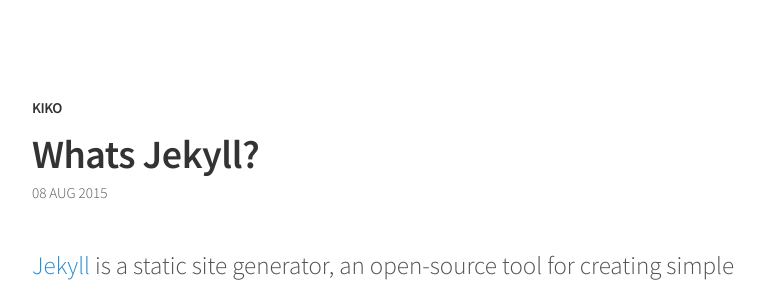
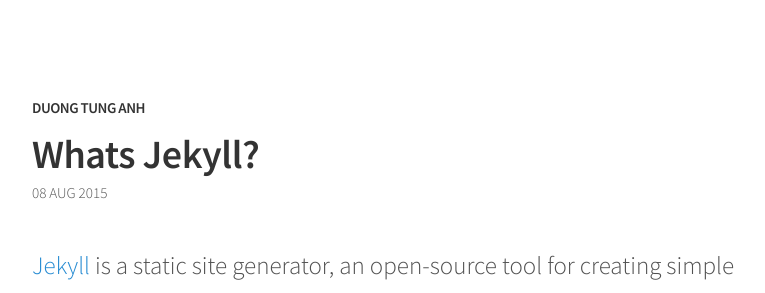
Before and after one commit to duongtunganh/duongtunganh, a Jekyll site: the page built from _posts/2015-08-08-whats-jekyll.md, in a window 1280 px wide. Shown: the top 293 px of the page, without its empty margins (248-1013 px from the left). Built offline with Jekyll 4.4.1, drawn with Linux system fonts in a browser that asks for light colours; Markdown is read by kramdown in place of the engine named in the settings.

Commit message:
changed name

```diff
--- a/_config.yml
+++ b/_config.yml
@@ -3,7 +3,7 @@
 # # # # # # # #
 
 # Basic
-name:               "Kiko"
+name:               "Duong Tung Anh"
 
 # URL
 url: "duongtunganh.github.io"
```
Also changed, not shown: 1 other file.
